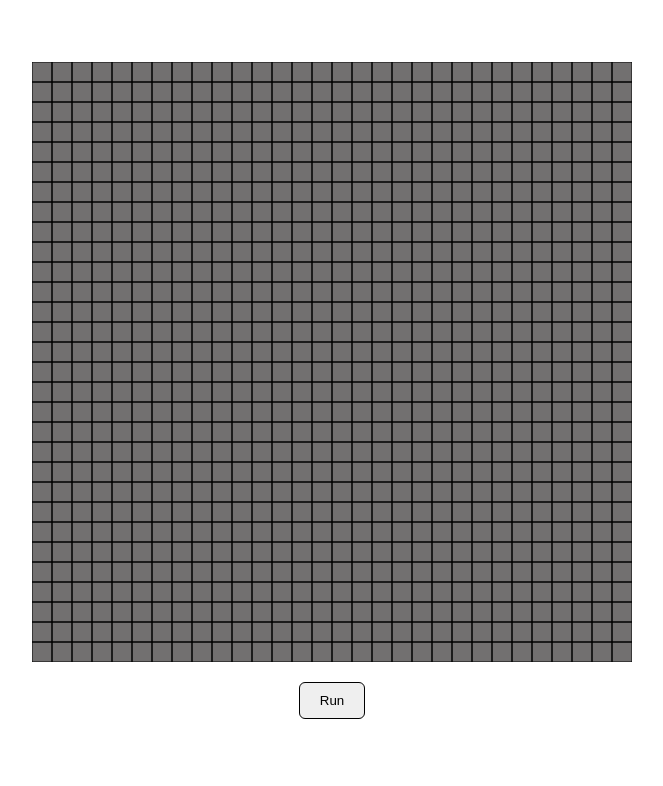
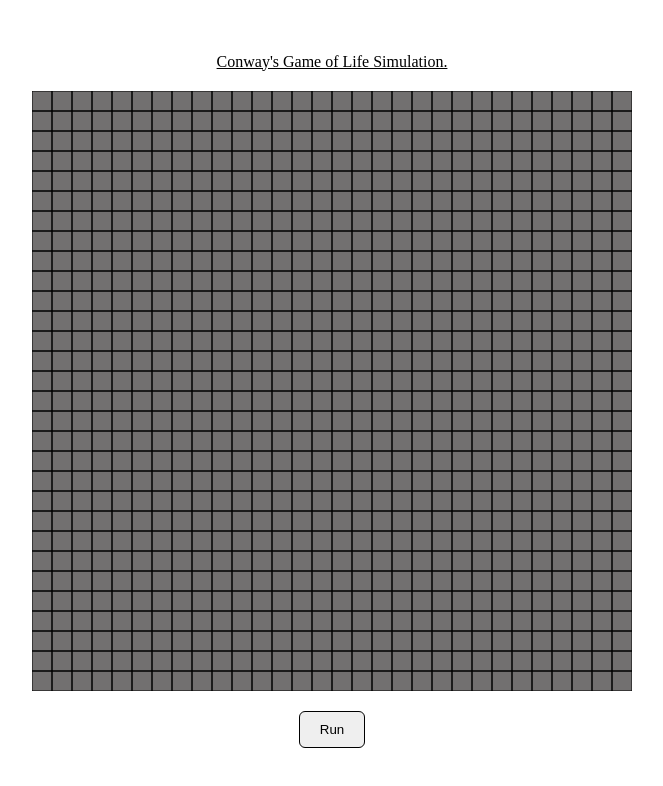
Before and after one commit to kamiri-charles/game-of-life, a plain HTML site: page index.html in a window 1280 px wide. Shown: the whole page, without its empty margins (308-971 px from the left). Drawn offline with Linux system fonts and the light colour scheme.

Commit message:
Few updates

```diff
--- a/index.html
+++ b/index.html
@@ -8,8 +8,13 @@
     <title>Conway's Game of Life</title>
 </head>
 <body>
-    <canvas id="canvas"></canvas>
-    <button id="run">Run</button>
+    <div class="title">Conway's Game of Life Simulation.</div>
+
+    <div class="content">
+        <canvas id="canvas"></canvas>
+        <button id="run">Run</button>
+    </div>
+
     <script src="./script.js" type="module"></script>
 </body>
 </html>
--- a/modules/Game.js
+++ b/modules/Game.js
@@ -6,7 +6,9 @@ export default class Game {
         this.cells = []
         this.set_for_toggle = []
         this.canvas = canvas
-        this.game_speed = 500
+        this.ctx = this.canvas.getContext('2d');
+        this.game_speed = 200
+        this.running = false
 
         this.init()
     }
@@ -40,17 +42,30 @@ export default class Game {
 
     }
 
-    update(context) {
-        context.fillStyle = '#727070'
-        context.fillRect(0, 0, this.canvas.width, this.canvas.height)
-        this.cells.forEach(cell => cell.draw(context))
-        requestAnimationFrame(() => this.update(context))
+    update(timestamp) {
+
+        this.ctx.fillStyle = '#727070'
+        this.ctx.fillRect(0, 0, this.canvas.width, this.canvas.height)
+        this.cells.forEach(cell => cell.draw(this.ctx))
+
+        if (this.running) this.run()
+
+
+
+
+        this.prev_time_stamp = timestamp
+
+        setTimeout(() => {
+            requestAnimationFrame((timestamp) => this.update(timestamp))
+        }, this.game_speed)
+
+        //requestAnimationFrame((timestamp) => this.update(timestamp))
     }
 
     run() {
         // If all cells are inactive, alert user
         if (this.cells.every(cell => !cell.is_active)) {
-            console.log('Cleared')
+            this.running = false
         }
 
         else {
--- a/script.js
+++ b/script.js
@@ -4,25 +4,22 @@ document.addEventListener('DOMContentLoaded', () => {
 
     /** @type {HTMLCanvasElement} */
     const canvas = document.getElementById('canvas')
-    const ctx = canvas.getContext('2d')
     let run_btn = document.getElementById('run')
     canvas.width = 600
     canvas.height = 600
 
     let game = new Game(canvas)
-    game.update(ctx)
+    game.update()
 
     run_btn.addEventListener('click', () => {
-        let game_interval;
         if (run_btn.innerText === 'Run') {
             run_btn.innerText = 'Stop'
-            game_interval = setInterval(() => {
-                game.run()
-            }, 300)
+            game.running = !game.running
+
 
         } else {
             run_btn.innerText = 'Run'
-            clearInterval(game_interval)
+            game.running = !game.running
         }
     })
 })
--- a/style.css
+++ b/style.css
@@ -14,6 +14,18 @@ body {
     justify-content: center;
 }
 
+.title {
+    width: 100%;
+    text-align: center;
+    text-decoration: underline;
+    margin: 20px;
+}
+
+.content {
+    display: grid;
+    place-items: center;
+}
+
 #run {
     outline: none;
     padding: 10px 20px;
```
